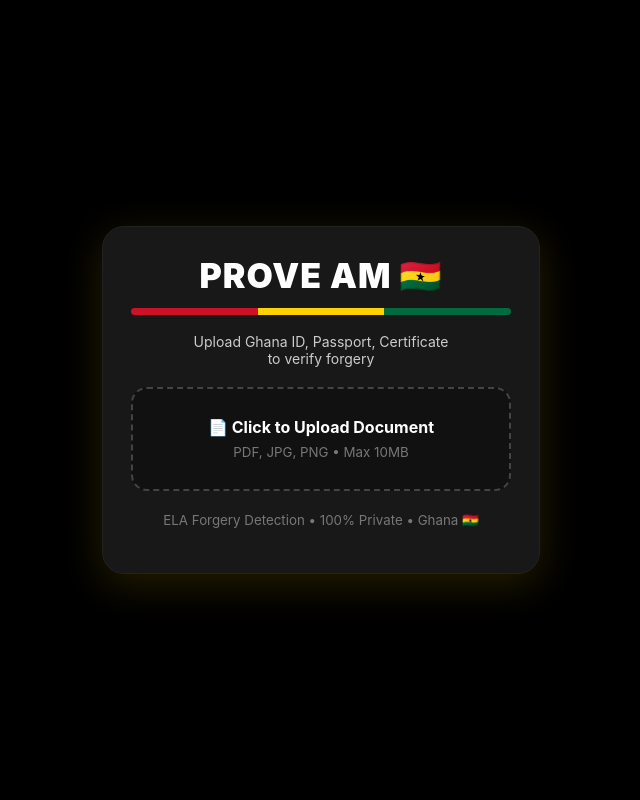
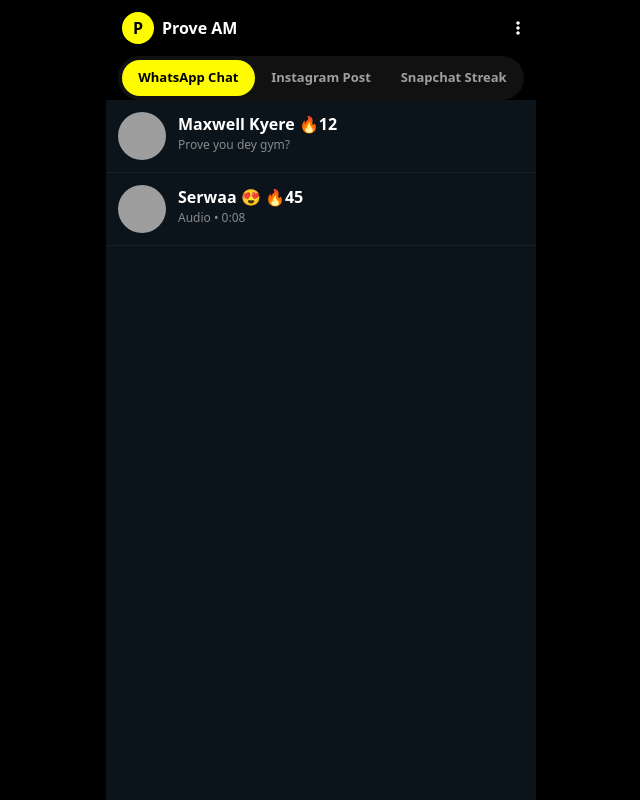
Before and after one commit to jerricksmith92-web/prove-am, a Flask app: template templates/index.html in a window 1280 px wide. Shown: the whole page, without its empty margins (319-959 px from the left). Run offline with Flask 3, Linux system fonts and the light colour scheme; the template is opened without the code that fills it, so the values that code supplies are empty; some libraries are stand-ins or nearby versions; grey boxes are pictures that could not be loaded.

Commit message:
Enhance index.html with new layout and features
Updated HTML structure and added new elements for functionality and styling.

```diff
--- a/templates/index.html
+++ b/templates/index.html
@@ -1,52 +1,82 @@
 <!DOCTYPE html>
 <html>
 <head>
-<meta name="viewport" content="width=device-width, initial-scale=1">
-<title>PROVE AM - Ghana Verifier</title>
-<style>
-body{background:#000;color:white;font-family:-apple-system,sans-serif;display:flex;justify-content:center;align-items:center;min-height:100vh;margin:0}
-.card{background:#181818;padding:28px;border-radius:22px;width:88%;max-width:380px;text-align:center;border:1px solid #222;box-shadow:0 10px 40px rgba(255,209,0,0.15)}
-.logo{font-size:34px;font-weight:900;letter-spacing:1px}
-.logo.y{color:#FFD100}.logo.r{color:#CE1126}
-.flag{height:7px;display:flex;border-radius:20px;overflow:hidden;margin:12px 0 18px 0}
-.flag div{flex:1}
-.red{background:#CE1126}.gold{background:#FFD100}.green{background:#006B3F}
-.upload-area{border:2px dashed #444;padding:28px 15px;border-radius:16px;background:#111;transition:0.2s;display:block;cursor:pointer}
-.upload-area:hover{border-color:#FFD100;background:#1a1a1a}
-.upload-area b{font-size:16px;display:block;margin-bottom:4px}
-.btn{background:#FFD100;color:#000;border:none;padding:15px;border-radius:12px;font-weight:900;width:100%;margin-top:16px;font-size:16px;display:none}
-small{color:#777}
-</style>
+<meta charset="utf-8">
+<meta name="viewport" content="width=device-width,initial-scale=1">
+<script src="https://cdn.tailwindcss.com"></script>
+<link href="https://cdnjs.cloudflare.com/ajax/libs/font-awesome/6.5.0/css/all.min.css" rel="stylesheet">
 </head>
-<body>
-<div class="card">
-<div class="logo"><span class="y">PROVE</span> <span class="r">AM</span> 🇬🇭</div>
-<div class="flag"><div class="red"></div><div class="gold"></div><div class="green"></div></div>
+<body class="max-w-[430px] mx-auto bg-black text-white min-h-screen flex flex-col">
 
-<p style="color:#ccc;margin:5px 0 20px 0;font-size:14px">Upload Ghana ID, Passport, Certificate<br>to verify forgery</p>
+<!-- LOGO -->
+<div class="flex items-center justify-between px-4 py-3">
+  <div class="flex items-center gap-2">
+    <div class="w-8 h-8 bg-[#FFFC00] rounded-full flex items-center justify-center text-black font-black">P</div>
+    <span class="font-black">Prove AM</span>
+  </div>
+  <i class="fa-solid fa-ellipsis-vertical"></i>
+</div>
 
-<form id="form" action="/upload" method="post" enctype="multipart/form-data">
-<label class="upload-area" for="file">
-<b>📄 Click to Upload Document</b>
-<small>PDF, JPG, PNG • Max 10MB</small>
-</label>
-<input type="file" name="file" id="file" hidden accept=".pdf,.jpg,.jpeg,.png" required>
-<button id="btn" class="btn">⏳ Scanning Document...</button>
-</form>
+<!-- TABS -->
+<div class="flex bg-[#111] mx-3 rounded-full p-1 text-[13px] font-bold">
+  <button id="tabChat" onclick="showTab('chat')" class="flex-1 py-2 rounded-full bg-[#FFFC00] text-black">WhatsApp Chat</button>
+  <button id="tabPost" onclick="showTab('post')" class="flex-1 py-2 rounded-full text-white/60">Instagram Post</button>
+  <button id="tabStreak" onclick="showTab('streak')" class="flex-1 py-2 rounded-full text-white/60">Snapchat Streak</button>
+</div>
 
-<p style="margin-top:18px"><small>ELA Forgery Detection • 100% Private • Ghana 🇬🇭</small></p>
+<!-- 1. WHATSAPP CHAT -->
+<div id="viewChat" class="flex-1 bg-[#0B141A] flex flex-col">
+  <div id="waList"></div>
+  <!-- Opened chat -->
+  <div id="waOpened" class="hidden fixed inset-0 z-50 bg-[#0B141A] max-w-[430px] mx-auto flex flex-col">
+    <div class="bg-[#202C33] px-3 py-3 flex items-center gap-3">
+      <button onclick="closeWa()"><i class="fa-solid fa-arrow-left"></i></button>
+      <img id="waAvatar" class="w-9 h-9 rounded-full">
+      <div class="flex-1">
+        <p id="waName" class="font-bold"></p>
+        <p class="text-[11px] text-white/60">tap here • 🔥 12 day streak • online</p>
+      </div>
+      <i class="fa-solid fa-video"></i><i class="fa-solid fa-phone"></i>
+    </div>
+    <div id="waMsgs" class="flex-1 overflow-y-auto p-3 space-y-1"></div>
+    <div id="waReply" class="hidden bg-[#202C33] px-3 py-2 border-l-4 border-[#53BDEB]"></div>
+    <div class="bg-[#202C33] p-2 flex gap-2">
+      <div class="flex-1 bg-[#2A3942] rounded-full px-3 py-2">
+        <textarea id="waInput" placeholder="Message" class="bg-transparent w-full outline-none text-[14px]"></textarea>
+      </div>
+      <button id="waMic" onmousedown="startWaAudio()" onmouseup="stopWaAudio()" class="w-11 h-11 rounded-full bg-[#00A884]"><i id="waMicIcon" class="fa-solid fa-microphone"></i></button>
+      <button id="waSend" onclick="sendWa()" class="hidden w-11 h-11 rounded-full bg-[#00A884]"><i class="fa-solid fa-paper-plane"></i></button>
+    </div>
+  </div>
+</div>
+
+<!-- 2. INSTAGRAM POSTS - PERMANENT -->
+<div id="viewPost" class="hidden flex-1 bg-white text-black">
+  <div id="igFeed"></div>
+</div>
+
+<!-- 3. SNAPCHAT STREAKS - 24H -->
+<div id="viewStreak" class="hidden flex-1 bg-[#0A0A0A]">
+  <div class="m-3 bg-[#1A1A1A] rounded-2xl p-3 flex justify-between">
+    <p class="font-bold text-[13px]">🔥 Restore Streaks for free — 3h left!</p>
+    <button class="bg-[#FFFC00] text-black px-4 py-1 rounded-full text-[12px] font-bold">Restore</button>
+  </div>
+  <div id="snapList"></div>
 </div>
 
 <script>
-const fileInput = document.getElementById('file');
-const btn = document.getElementById('btn');
-fileInput.addEventListener('change', function(){
-  if(this.files.length>0){
-    btn.style.display='block';
-    btn.innerText='⏳ Scanning ' + this.files[0].name + '...';
-    document.getElementById('form').submit();
-  }
-});
+/* same JS as I built — includes audio + reply */
+const friends=[{name:'Maxwell Kyere',avatar:'https://i.pravatar.cc/100?img=3',last:'Prove you dey gym?',time:'10:14',unread:4,streak:12,story:true},{name:'Serwaa 😍',avatar:'https://i.pravatar.cc/100?img=5',last:'Audio • 0:08',time:'09:31',unread:1,streak:45,story:true}];
+let currentWa,waReply,waMessages={},recording=false;
+function showTab(t){['chat','post','streak'].forEach(x=>{document.getElementById('view'+x[0].toUpperCase()+x.slice(1)).classList.toggle('hidden',x!==t)})}
+function openWa(name){currentWa=name;document.getElementById('waName').innerText=name;document.getElementById('waAvatar').src=friends.find(f=>f.name==name).avatar;document.getElementById('waOpened').classList.remove('hidden');if(!waMessages[name])waMessages[name]=[{from:'them',text:'Yo prove you dey gym?',time:'10:12'},{from:'me',text:'I dey go now',time:'10:13'},{from:'them',type:'audio',duration:'0:08',time:'10:14'}];renderWaMsgs()}
+function closeWa(){document.getElementById('waOpened').classList.add('hidden')}
+function renderWaMsgs(){const box=document.getElementById('waMsgs');box.innerHTML='';waMessages[currentWa].forEach((m,i)=>{box.innerHTML+=`<div class='flex ${m.from=='me'?'justify-end':''}'><div onclick='setWaReply(${i})' class='${m.from=='me'?'bg-[#005C4B]':'bg-[#202C33]'} rounded-lg px-3 py-2 max-w-[75%]'>${m.type=='audio'?`🎤 ${m.duration}`:m.text}<p class='text-[10px] text-white/40'>${m.time} ✓✓</p></div></div>`})}
+function setWaReply(i){waReply=waMessages[currentWa][i];document.getElementById('waReply').classList.remove('hidden');document.getElementById('waReply').innerHTML=`Replying to ${waReply.text||'Audio'}`}
+function sendWa(){const v=document.getElementById('waInput').value;if(!v)return;waMessages[currentWa].push({from:'me',text:(waReply?'↩ '+waReply.text+' — ':'')+v,time:'now'});document.getElementById('waInput').value='';renderWaMsgs()}
+function startWaAudio(){recording=true}function stopWaAudio(){if(!recording)return;recording=false;waMessages[currentWa].push({from:'me',type:'audio',duration:'0:05',time:'now'});renderWaMsgs()}
+function renderAll(){document.getElementById('waList').innerHTML=friends.map(f=>`<div onclick="openWa('${f.name}')" class='flex gap-3 p-3 border-b border-white/5'><img src='${f.avatar}' class='w-12 h-12 rounded-full'><div><p class='font-bold'>${f.name} 🔥${f.streak}</p><p class='text-[12px] text-white/50'>${f.last}</p></div></div>`).join('');document.getElementById('igFeed').innerHTML=`<div class='p-3'><img src='https://images.unsplash.com/photo-1534438327276-14e5300c3a48?w=500' class='w-full rounded-xl'><p class='font-bold mt-2'>42 likes</p><p><b>Samuel</b> Prove you dey gym! 💪</p></div>`;document.getElementById('snapList').innerHTML=friends.map(f=>`<div class='flex justify-between p-4 border-b border-white/5'><div class='flex gap-3'><div class='p-[2px] rounded-full bg-[#FFFC00]'><img src='${f.avatar}' class='w-12 h-12 rounded-full border-2 border-black'></div><div><p class='font-bold'>${f.name}</p><p class='text-[12px] text-purple-400'>${f.unread} new Proof</p></div></div><span>🔥${f.streak}</span></div>`).join('')}
+renderAll();
 </script>
 </body>
 </html>
```
